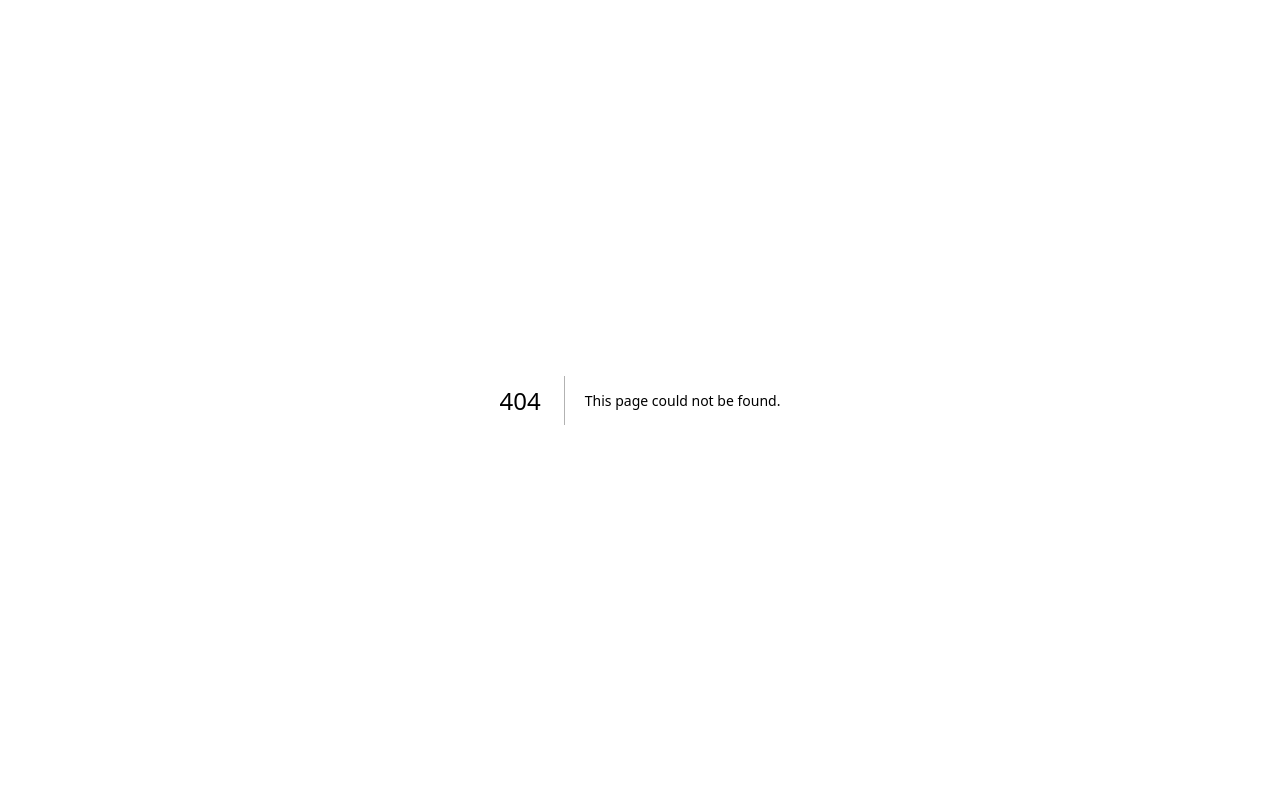
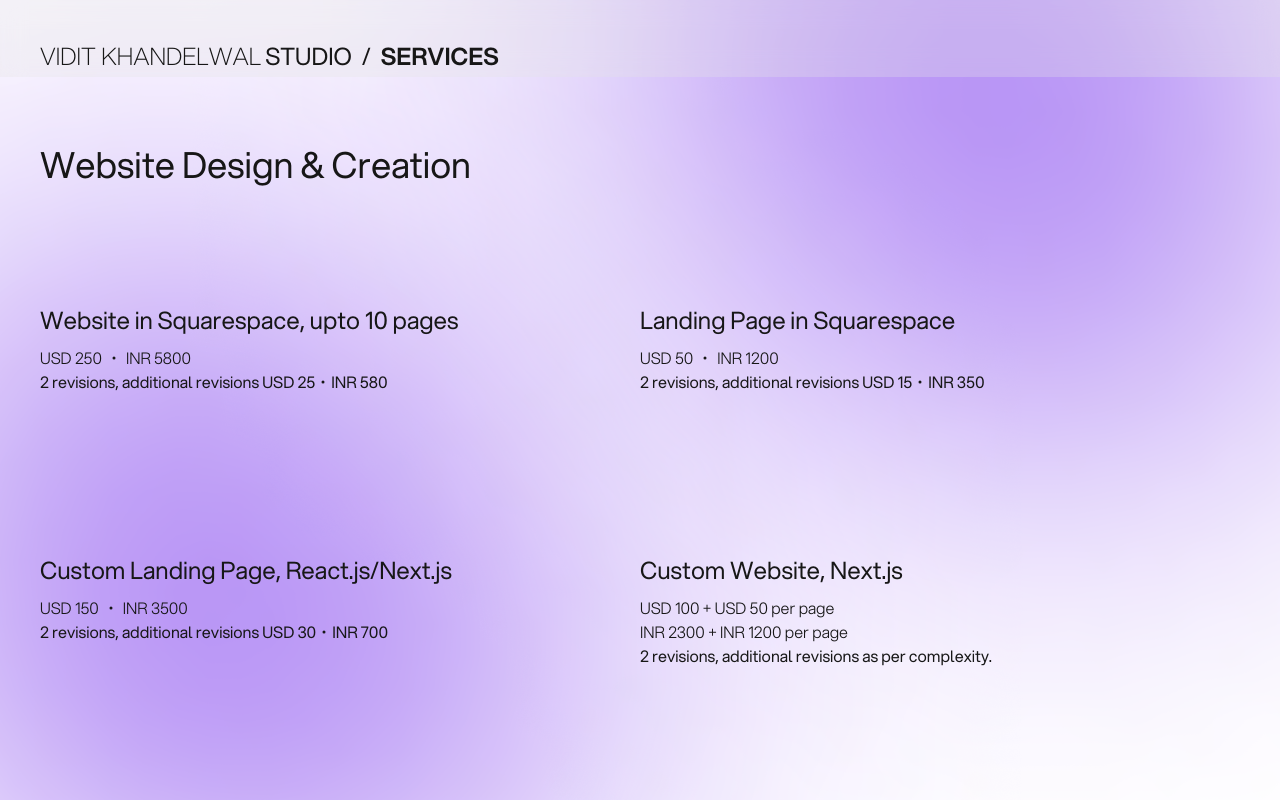
Before and after one commit to csvidit/vk-consultancy-website, a Next.js app: page /services in a window 1280 px wide. Before the commit this address had no page. Shown: the top 800 px of the page. Built offline with nearby package versions, Linux system fonts and the light colour scheme.

Commit message:
added services page

```diff
--- a/src/app/page.tsx
+++ b/src/app/page.tsx
@@ -33,7 +33,7 @@ export default function Home() {
         />
       </Head>
       <MainContainer>
-        <Header />
+        <Header current={undefined} />
         <Hero />
         <Footer />
       </MainContainer>
--- /dev/null
+++ b/src/app/services/page.tsx
@@ -0,0 +1,89 @@
+import Footer from "@/components/Footer";
+import Header from "@/components/Header";
+import Hero from "@/components/Hero";
+import JumboTitle from "@/components/JumboTItle";
+import MainContainer from "@/components/MainContainer";
+import MainContent from "@/components/MainContent";
+import ServiceCard from "@/components/ServiceCard";
+import ServiceInfo from "@/components/ServiceInfo";
+import ServiceName from "@/components/ServiceName";
+import ServicePrice from "@/components/ServicePrice";
+import ServiceRevisionsInfo from "@/components/ServiceRevisionsInfo";
+import Head from "next/head";
+import { BsDot } from "react-icons/bs";
+
+export default function Home() {
+  return (
+    <>
+      <Head>
+        <title>Vidit Khandelwal Studio</title>
+        <meta
+          name="description"
+          content="Vidit Khandelwal's software and design consultancy."
+        />
+        <meta name="viewport" content="width=device-width, initial-scale=1" />
+        <meta name="author" content="Vidit Khandelwal" />
+        <meta
+          name="keywords"
+          content="Vidit Khandelwal, DePauw University, DePauw, CS, computer science, author, writer, Journal, series, TGHC, scifi, science fiction, Pondering Upon, snapshot, turbobiz, bio, github, coder, developer"
+        />
+        <link rel="icon" href="/favicon.ico" />
+        <meta name="robots" content="all" />
+
+        <meta property="og:title" content="Vidit Khandelwal Studio" />
+        <meta property="og:type" content="website" />
+        <meta property="og:image" content="/logo.webp" />
+        <meta property="og:url" content="https://studio.viditkhandelwal.com" />
+        <meta property="og:site_name" content="Vidit Khandelwal" />
+        <meta
+          property="description"
+          content="Vidit Khandelwal's software and design consultancy."
+        />
+      </Head>
+      <MainContainer>
+        <Header current="services" />
+        <MainContent type="normal">
+          <div className="flex flex-col justify-center text-2xl lg:text-4xl h-[25vh]">
+            <div>Website Design & Creation</div>
+          </div>
+          <div className="grid grid-cols-1 lg:grid-cols-2">
+
+            <ServiceCard>
+              <ServiceName>Website in Squarespace, upto 10 pages</ServiceName>
+              <ServiceInfo>
+                <ServicePrice usd={250} inr={5800} />
+                <ServiceRevisionsInfo usd={25} inr={580} />
+              </ServiceInfo>
+            </ServiceCard>
+            <ServiceCard>
+              <ServiceName>Landing Page in Squarespace</ServiceName>
+              <ServiceInfo>
+                <ServicePrice usd={50} inr={1200} />
+                <ServiceRevisionsInfo usd={15} inr={350} />
+              </ServiceInfo>
+            </ServiceCard>
+            <ServiceCard>
+              <ServiceName>Custom Landing Page, React.js/Next.js</ServiceName>
+              <ServiceInfo>
+                <ServicePrice usd={150} inr={3500} />
+                <ServiceRevisionsInfo usd={30} inr={700} />
+              </ServiceInfo>
+            </ServiceCard>
+            <ServiceCard>
+              <ServiceName>Custom Website, Next.js</ServiceName>
+              <ServiceInfo>
+                <div className="font-light">USD 100 + USD 50 per page</div>
+
+                <div className="font-light">INR 2300 + INR 1200 per page</div>
+                <div className="flex flex-row space-x-1 items-center flex-wrap">
+                  2 revisions, additional revisions as per complexity.
+                </div>
+              </ServiceInfo>
+            </ServiceCard>
+          </div>
+        </MainContent>
+        <Footer/>
+      </MainContainer>
+    </>
+  );
+}
--- a/src/components/Header.tsx
+++ b/src/components/Header.tsx
@@ -1,31 +1,51 @@
 import { motion } from "framer-motion";
 import Link from "next/link";
 
-const Header = () => {
-  const variants1 = {
-    hover: {},
-  };
-
-  const variants2 = {
-    hover: {
-      width: "100%",
-      height: "100%",
-      transition: {
-        type: "tween",
-        ease: "easeInOut",
-      },
-    },
-  };
+const Header = (props: { current: string | undefined }) => {
+  if (props.current) {
+    return (
+      <div className="flex flex-col lg:flex-row lg:space-x-2.5 w-screen h-max text-lg lg:text-2xl uppercase fixed pl-5 pr-5 lg:pl-10 top-0 pt-5 lg:pt-10 backdrop-blur-md bg-neutral-200 dark:bg-neutral-900 dark:bg-opacity-30 bg-opacity-30">
+        <div className="flex flex-row space-x-1 text-sm lg:text-2xl">
+          <div className="flex flex-col space-y-1 group">
+            <Link
+              href="/"
+              className="flex flex-row space-x-1 group transition-all"
+            >
+              <div className="flex flex-row space-x-1 text-neutral-900 dark:text-neutral-100 font-extralight z-10">
+                <div className="flex">VIDIT KHANDELWAL</div>
+                <div className="font-normal">STUDIO</div>
+              </div>
+            </Link>
+            <div className="border-t border-t-neutral-900 dark:border-t-neutral-100 w-0 z-0 h-1/2 group-hover:w-full group-hover:transition-all duration-200 ease-in-out bg-neutral-900 dark:bg-neutral-100"></div>
+          </div>
+        </div>
+        <p className="hidden lg:flex">/</p>
+        <h2 className="uppercase font-semibold">{props.current}</h2>
+      </div>
+    );
+  }
   return (
     <div className="flex flex-row space-x-2 w-screen h-max text-lg lg:text-2xl uppercase fixed pl-5 pr-5 lg:pl-10 top-0 pt-5 lg:pt-10 backdrop-blur-md bg-neutral-200 dark:bg-neutral-900 dark:bg-opacity-30 bg-opacity-30">
-      <div
-        className="flex flex-col space-y-1 group"
-      >
-        <Link href="https://viditkhandelwal.com" className="flex flex-row space-x-1 group transition-all">
-          <div className="flex flex-row text-neutral-900 dark:text-neutral-100 font-light z-10">
-            VIDIT KHANDELWAL
+      <div className="flex flex-col space-y-1 group">
+        <Link
+          href="https://studio.viditkhandelwal.com"
+          className="flex flex-row space-x-1 group transition-all"
+        >
+          <div className="flex flex-row space-x-1 text-neutral-900 dark:text-neutral-100 font-extralight z-10">
+            <div className="flex">VIDIT KHANDELWAL</div>
+            <div className="font-normal">STUDIO</div>
           </div>
-          {/* <div className="flex flex-row text-neutral-900 dark:text-neutral-100 font-light z-10">
+        </Link>
+        <div className="border-t border-t-neutral-900 dark:border-t-neutral-100 w-0 z-0 h-1/2 group-hover:w-full group-hover:transition-all duration-200 ease-in-out bg-neutral-900 dark:bg-neutral-100"></div>
+      </div>
+    </div>
+  );
+};
+
+export default Header;
+
+{
+  /* <div className="flex flex-row text-neutral-900 dark:text-neutral-100 font-light z-10">
             <p>V</p>
             <p className="opacity-0 scale-0 group-hover:opacity-100 group-hover:scale-100 group-hover:flex group-hover:transition-all group-hover:ease-in-out group-hover:duration-300 group-hover:delay-25">I</p>
             <p className="opacity-0 scale-0 group-hover:opacity-100 group-hover:scale-100 group-hover:flex group-hover:transition-all group-hover:ease-in-out group-hover:duration-300 group-hover:delay-50">D</p>
@@ -43,18 +63,5 @@ const Header = () => {
             <p className="opacity-0 scale-0 group-hover:opacity-100 group-hover:scale-100 group-hover:flex group-hover:transition-all group-hover:ease-in-out group-hover:duration-300 group-hover:delay-200">W</p>
             <p className="opacity-0 scale-0 group-hover:opacity-100 group-hover:scale-100 group-hover:flex group-hover:transition-all group-hover:ease-in-out group-hover:duration-300 group-hover:delay-200">A</p>
             <p className="opacity-0 scale-0 group-hover:opacity-100 group-hover:scale-100 group-hover:flex group-hover:transition-all group-hover:ease-in-out group-hover:duration-300 group-hover:delay-300">L</p>
-          </div> */}
-        </Link>
-
-        <div
-          className="border-t border-t-neutral-900 dark:border-t-neutral-100 w-0 z-0 h-1/2 group-hover:w-full group-hover:transition-all duration-200 ease-in-out bg-neutral-900 dark:bg-neutral-100"
-        ></div>
-      </div>
-      <h1 className="text-neutral-900 dark:text-neutral-100 font-medium">
-        STUDIO
-      </h1>
-    </div>
-  );
-};
-
-export default Header;
+          </div> */
+}
--- a/src/components/Hero.tsx
+++ b/src/components/Hero.tsx
@@ -6,9 +6,7 @@ import Image from "next/image";
 const Hero = () => {
   return (
     <MainContent type="center">
-        <div className="text-6xl lg:text-8xl">
-
-        </div>
+      <div className="text-6xl lg:text-8xl"></div>
       <div className="text-6xl lg:text-8xl">
         your tech team <span className="font-thin">awaits you.</span>
       </div>
--- a/src/components/JumboTItle.tsx
+++ b/src/components/JumboTItle.tsx
@@ -1,5 +1,5 @@
 const JumboTitle = (props: {children: string | React.ReactNode}) => {
-    return <h1 className="text-4xl lg:text-8xl font-light">{props.children}</h1>
+    return <h1 className="text-6xl lg:text-8xl font-light">{props.children}</h1>
 }
 
 export default JumboTitle;
--- /dev/null
+++ b/src/components/ServiceCard.tsx
@@ -0,0 +1,11 @@
+import { BsDot } from "react-icons/bs";
+
+const ServiceCard = (props: { children: React.ReactNode }) => {
+  return (
+    <div className="flex flex-col space-y-2.5 lg:w-[500px] h-[250px]">
+     {props.children}
+    </div>
+  );
+};
+
+export default ServiceCard;
--- /dev/null
+++ b/src/components/ServiceInfo.tsx
@@ -0,0 +1,9 @@
+import { BsDot } from "react-icons/bs";
+
+const ServiceInfo = (props: {children: string | React.ReactNode}) => {
+    return (<div className="">
+    {props.children}
+  </div>)
+}
+
+export default ServiceInfo;
--- /dev/null
+++ b/src/components/ServiceName.tsx
@@ -0,0 +1,9 @@
+const ServiceName = (props: { children: string | React.ReactNode }) => {
+  return (
+    <div className="text-xl lg:text-2xl">
+      <p className="flex">{props.children}</p>
+    </div>
+  );
+};
+
+export default ServiceName;
--- /dev/null
+++ b/src/components/ServicePrice.tsx
@@ -0,0 +1,16 @@
+import { BsDot } from "react-icons/bs";
+
+const ServicePrice = (props: {
+  inr: number;
+  usd: number;
+}) => {
+  return (
+    <div className="flex flex-row space-x-1 items-center font-light">
+      <div className="font-light">USD {props.usd}</div>
+      <BsDot />
+      <div className="font-light">INR {props.inr}</div>
+    </div>
+  );
+};
+
+export default ServicePrice;
--- /dev/null
+++ b/src/components/ServiceRevisionsInfo.tsx
@@ -0,0 +1,13 @@
+import { BsDot } from "react-icons/bs";
+
+const ServiceRevisionsInfo = (props: {
+  inr: number, usd: number
+}) => {
+  return (
+    <div className="flex flex-row space-x-1 items-center flex-wrap">
+      2 revisions, additional revisions USD {props.usd} <BsDot /> INR {props.inr}
+    </div>
+  );
+};
+
+export default ServiceRevisionsInfo;
```
